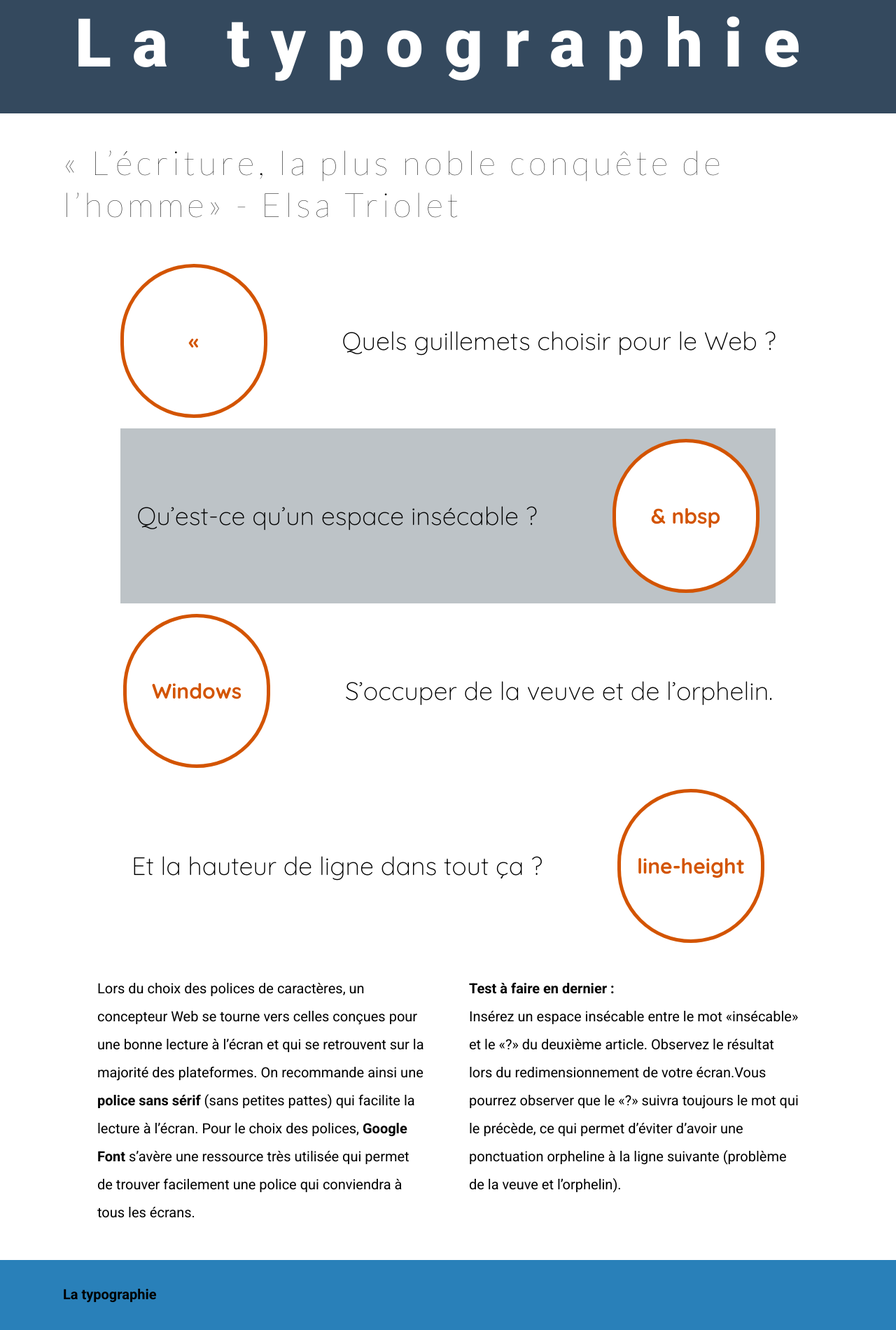
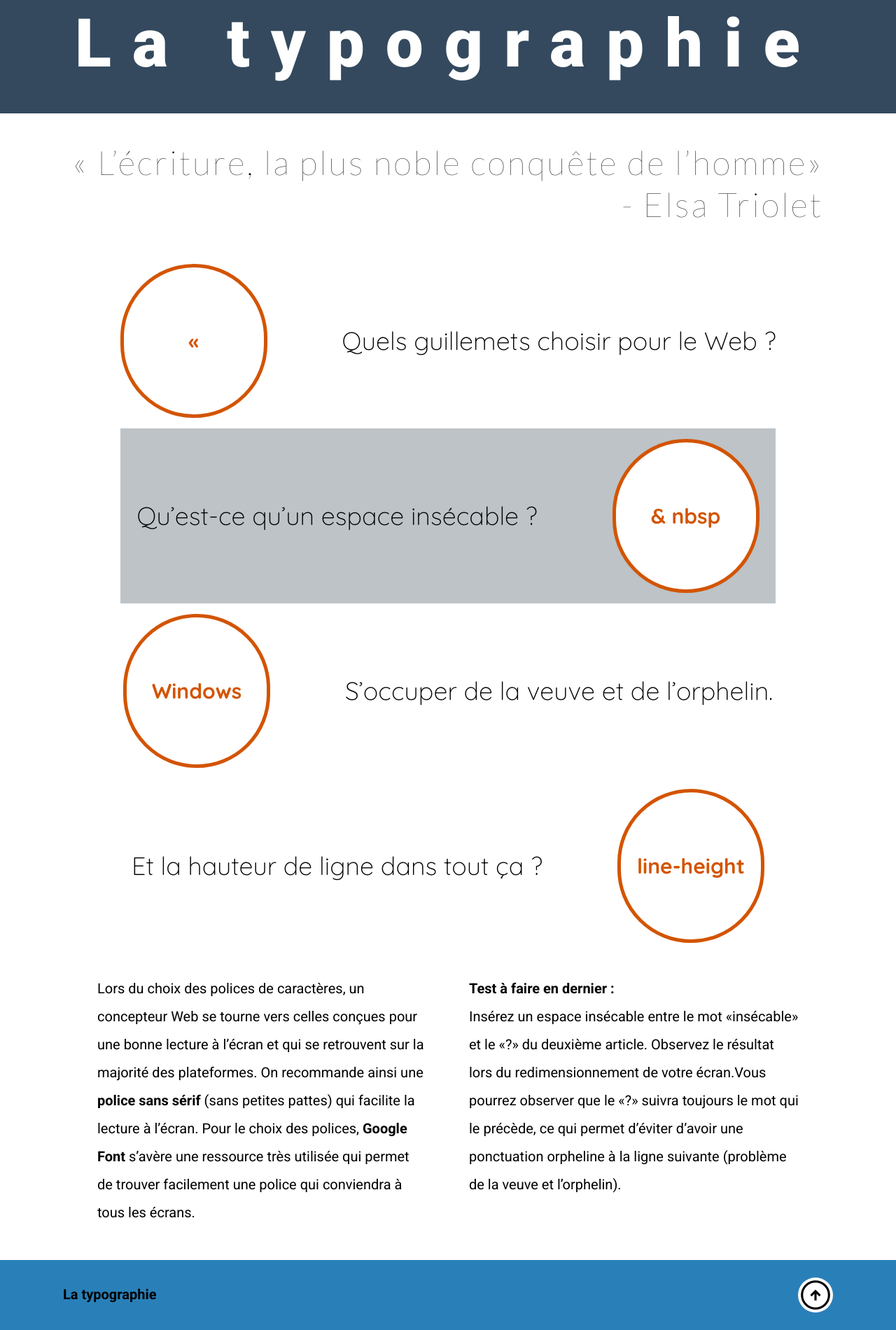
Before and after one commit to Fnart0/semaine04, a plain HTML site: page index.html in a window 1280 px wide. Shown: the part 38-1938 px from the top of the page at 70% size. Drawn offline with nearby package versions, Linux system fonts and the light colour scheme.

Commit message:
css complété

```diff
--- a/css/style.css
+++ b/css/style.css
@@ -4,7 +4,7 @@
 
     html {
         box-sizing: border-box;
-        font-size: 62,5%;
+        font-size: 2rem;
     }
 
     *,
@@ -37,13 +37,22 @@
 
     /*---------- Éléments textes ----------*/
 
-    h1 {
+    h1 a {
 
         color: white;
         font-size: 96px;
         font-weight: 900;
         letter-spacing: 30px;
         margin: 0;
+        text-align: center;
+
+        text-decoration: none;
+
+    }
+
+    a:hover {
+
+        color: #D35400;
 
     }
 
@@ -54,7 +63,7 @@
         font-style: normal;
         font-size: 48px;
         line-height: 60px;
-        letter-spacing: 5.5px;
+        letter-spacing: 3px;
 
     }
 
@@ -111,6 +120,14 @@
 
     }
 
+    .material-symbols-outlined {
+
+        font-size: 50px;
+        background-color: white;
+        border-radius: 50px;
+
+    }
+
 /*  -------------------------------
     Components
     ------------------------------- */
@@ -135,7 +152,7 @@
         display: flex;
         justify-content: center;
         align-items: center;
-
+        text-align: end;
 
     }
 
@@ -202,9 +219,16 @@
     /*---------- Footer ----------*/
 
     footer {
-
+        align-content: center;
         background-color: #2980B9;
         height: 100px;
-        align-content: center;
 
     }
+
+    footer .wrapper {
+
+        display: flex;
+        justify-content: space-between;
+        align-items: center;
+
+    }
--- a/index.html
+++ b/index.html
@@ -17,6 +17,8 @@
     <link rel="preconnect" href="https://fonts.gstatic.com" crossorigin>
     <link href="https://fonts.googleapis.com/css2?family=Quicksand:wght@300..700&display=swap" rel="stylesheet">
 
+    <link rel="stylesheet" href="https://fonts.googleapis.com/css2?family=Material+Symbols+Outlined:opsz,wght,FILL,GRAD@24,400,0,0&icon_names=arrow_circle_up" />
+
     <link rel="stylesheet" href="css/normalize.css">
     <link rel="stylesheet" href="css/style.css">
 
@@ -26,7 +28,7 @@
     <header>
         <div class="wrapper">
 
-            <h1>La typographie</h1>
+            <h1><a href="#">La typographie</a></h1>
 
         </div>
     </header>
@@ -35,7 +37,7 @@
     <section class="slogan">
         <div class="wrapper">
 
-            <h2>« L’écriture, la plus noble conquête de l’homme» - Elsa Triolet</h2>
+            <h2>« L’écriture, la plus noble conquête de l’homme»<br> - Elsa Triolet</h2>
 
         </div>
     </section>
@@ -91,7 +93,7 @@
         <div class="wrapper">
 
             <span>La typographie</span>
-
+            <span class="material-symbols-outlined">arrow_circle_up</span>
 
         </div>
     </footer>
```
